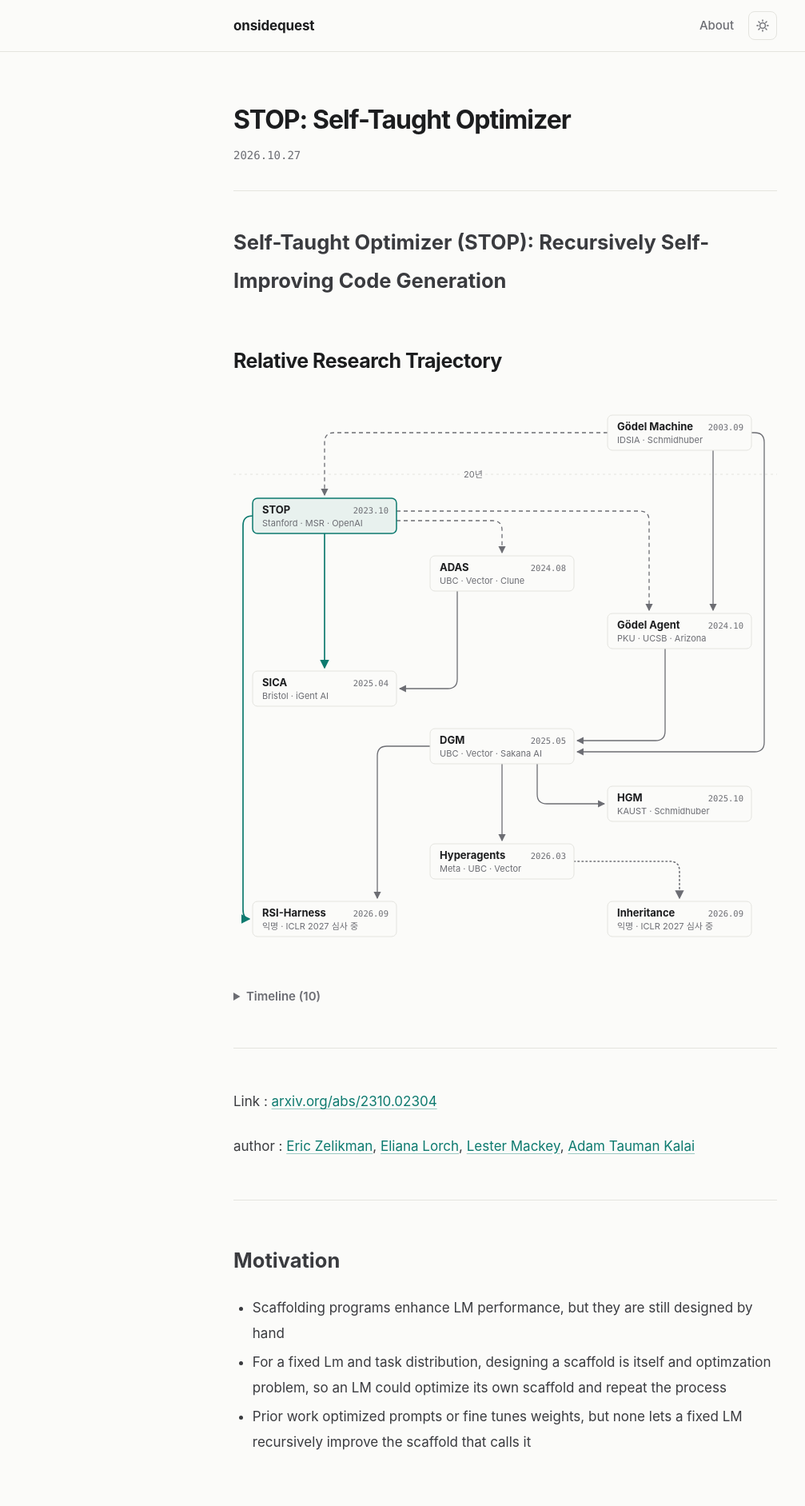
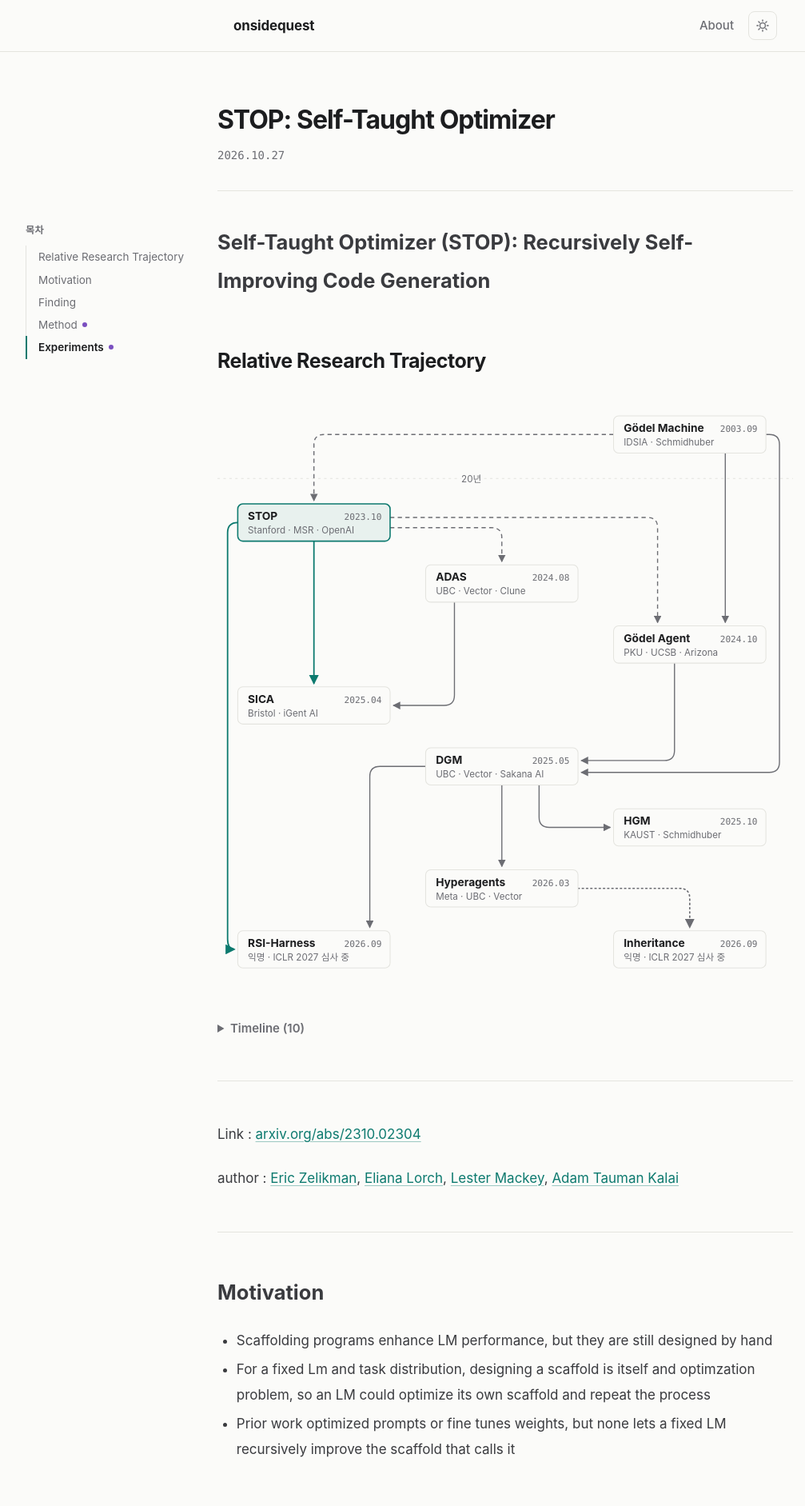
Before and after one commit to onsidequest/onsidequest.github.io, a Jekyll site: the page built from _posts/2026-10-27-stop.md, in a window 1280 px wide. Shown: the top 1883 px of the page at 80% size, without its empty margins (8-1015 px from the left). Built offline with Jekyll 4.4.1, drawn with Linux system fonts in a browser that asks for light colours; some web fonts are replaced; comment, search, counter and statistics services are not loaded.

Commit message:
Add sticky table of contents and AI-written margin marker to posts
Wide screens get a three-column post layout: a table of contents on the
left that highlights the current section, and a bar in the right margin
next to AI-written sections. Narrow screens keep the boxed style.
Mark the STOP post's Method and Experiments as AI-written.

Co-Authored-By: Claude Opus 5.5 <noreply@anthropic.com>

```diff
--- a/_layouts/default.html
+++ b/_layouts/default.html
@@ -5,7 +5,7 @@
 </head>
 <body>
   {% include header.html %}
-  <main class="container">
+  <main class="container{% if page.layout == 'post' %} container-post{% endif %}">
     {{ content }}
   </main>
   {% include footer.html %}
--- a/_layouts/post.html
+++ b/_layouts/post.html
@@ -7,9 +7,13 @@ layout: default
     <time datetime="{{ page.date | date_to_xmlschema }}">{{ page.date | date: '%Y.%m.%d' }}</time>
   </header>
 
-  <div class="prose">
-    {{ content }}
+  <div class="post-body">
+    <nav class="toc" aria-label="목차" hidden></nav>
+    <div class="prose">
+      {{ content }}
+    </div>
   </div>
 
   {% include comments.html %}
 </article>
+<script src="{{ '/assets/js/post.js' | relative_url }}" defer></script>
--- a/_posts/2026-10-27-stop.md
+++ b/_posts/2026-10-27-stop.md
@@ -43,6 +43,8 @@ author : [Eric Zelikman](https://arxiv.org/search/cs?searchtype=author&query=Zel
   - Improvers that ignore budget score higher, so the selection step favors them
   - Budget constraints are removed for simplication
   - The sandbox is disabled in 0.42% of GPT-4 generations versus 0.12% for GPT-3.5
+
+<div class="ai-written" markdown="1">
 
 ## Method
 
@@ -125,3 +127,5 @@ author : [Eric Zelikman](https://arxiv.org/search/cs?searchtype=author&query=Zel
 | GPT-3.5 | 0.12% (0.07–0.21%) | 0.17% (0.11–0.27%) |
 
 *Table 2 of the paper, with 95% Wilson confidence intervals. Adding a warning to the seed did not lower the rate.*
+
+</div>
--- a/assets/css/main.css
+++ b/assets/css/main.css
@@ -422,6 +422,141 @@ button:focus-visible {
 
 .prose .ai-written > :first-child {
   margin-top: 0;
+}
+
+/* post.js가 넣는 오른쪽 여백 표시. 넓은 화면에서만 보인다 */
+.ai-rail {
+  display: none;
+}
+
+/* ---------- Post side columns ---------- */
+.toc {
+  display: none;
+}
+
+@media (min-width: 1240px) {
+  .container-post {
+    max-width: calc(var(--content-width) + 2 * 260px);
+  }
+
+  .container-post .post-header,
+  .container-post .comments {
+    max-width: var(--content-width);
+    margin-left: auto;
+    margin-right: auto;
+  }
+
+  .post-body {
+    display: grid;
+    grid-template-columns: minmax(0, 1fr) minmax(0, var(--content-width)) minmax(0, 1fr);
+    column-gap: 40px;
+  }
+
+  .post-body > .prose {
+    grid-column: 2;
+    grid-row: 1;
+  }
+
+  /* 왼쪽 목차 */
+  .toc:not([hidden]) {
+    display: block;
+    grid-column: 1;
+    grid-row: 1;
+    align-self: start;
+    position: sticky;
+    top: 32px;
+    max-height: calc(100vh - 64px);
+    overflow-y: auto;
+    font-size: 13.5px;
+    line-height: 1.5;
+  }
+
+  .toc-title {
+    margin: 0 0 10px;
+    color: var(--muted);
+    font-size: 12px;
+    font-weight: 600;
+    letter-spacing: 0.04em;
+  }
+
+  .toc ol {
+    margin: 0;
+    padding: 0;
+    list-style: none;
+    border-left: 1px solid var(--border);
+  }
+
+  .toc li a {
+    display: block;
+    margin-left: -1px;
+    padding: 4px 0 4px 14px;
+    border-left: 2px solid transparent;
+    color: var(--muted);
+  }
+
+  .toc li.toc-sub a {
+    padding-left: 26px;
+    font-size: 13px;
+  }
+
+  .toc li a:hover {
+    color: var(--fg);
+    text-decoration: none;
+  }
+
+  .toc li a[aria-current] {
+    border-left-color: var(--accent);
+    color: var(--fg);
+    font-weight: 600;
+  }
+
+  /* AI가 쓴 챕터는 목차에도 점으로 표시 */
+  .toc li.toc-ai a::after {
+    content: "";
+    display: inline-block;
+    width: 6px;
+    height: 6px;
+    margin-left: 6px;
+    border-radius: 50%;
+    background: var(--hl-builtin);
+    vertical-align: 2px;
+  }
+
+  /* 오른쪽 여백에 AI 작성 구간을 막대로 표시하고, 박스는 걷어낸다 */
+  .has-ai-rail .prose .ai-written {
+    padding: 0;
+    border: 0;
+    border-radius: 0;
+    background: none;
+  }
+
+  .has-ai-rail .prose .ai-written::before {
+    content: none;
+  }
+
+  .has-ai-rail .ai-rail {
+    display: block;
+    position: absolute;
+    top: 0;
+    bottom: 0;
+    left: calc(100% + 40px);
+    width: 120px;
+    border-left: 3px solid var(--hl-builtin);
+  }
+
+  .ai-rail-label {
+    position: sticky;
+    top: 32px;
+    display: inline-block;
+    margin-left: 12px;
+    padding: 1px 10px;
+    border-radius: 999px;
+    background: var(--hl-builtin);
+    color: var(--bg);
+    font-size: 12px;
+    font-weight: 600;
+    line-height: 1.6;
+  }
 }
 
 .prose hr {
--- /dev/null
+++ b/assets/js/post.js
@@ -0,0 +1,69 @@
+(function () {
+  var prose = document.querySelector('.post-body .prose');
+  if (!prose) return;
+
+  // 오른쪽 여백에 AI 작성 구간 표시. 넓은 화면에서만 CSS가 보여 준다
+  var aiBlocks = prose.querySelectorAll('.ai-written');
+  aiBlocks.forEach(function (block) {
+    var rail = document.createElement('div');
+    rail.className = 'ai-rail';
+    rail.setAttribute('aria-hidden', 'true');
+    rail.innerHTML = '<span class="ai-rail-label">AI 작성</span>';
+    block.appendChild(rail);
+  });
+  if (aiBlocks.length) document.documentElement.classList.add('has-ai-rail');
+
+  // 왼쪽 목차. 맨 앞의 h1은 논문 제목이라 뺀다
+  var toc = document.querySelector('.post-body .toc');
+  var headings = Array.prototype.filter.call(
+    prose.querySelectorAll('h1[id], h2[id], h3[id]'),
+    function (h, i) { return !(i === 0 && h.tagName === 'H1' && h === prose.firstElementChild); }
+  );
+  if (!toc || headings.length < 2) return;
+
+  var list = document.createElement('ol');
+  var links = headings.map(function (h) {
+    var li = document.createElement('li');
+    li.className = 'toc-' + (h.tagName === 'H3' ? 'sub' : 'top');
+    if (h.closest('.ai-written')) li.classList.add('toc-ai');
+    var a = document.createElement('a');
+    a.href = '#' + h.id;
+    a.textContent = h.textContent;
+    li.appendChild(a);
+    list.appendChild(li);
+    return a;
+  });
+  var title = document.createElement('p');
+  title.className = 'toc-title';
+  title.textContent = '목차';
+  toc.appendChild(title);
+  toc.appendChild(list);
+  toc.hidden = false;
+
+  // 화면 위쪽 기준선을 지난 마지막 제목을 지금 읽는 챕터로 본다
+  var current = -1;
+  function update() {
+    var line = window.innerHeight * 0.25;
+    var index = -1;
+    for (var i = 0; i < headings.length; i++) {
+      if (headings[i].getBoundingClientRect().top <= line) index = i;
+      else break;
+    }
+    if (window.innerHeight + window.scrollY >= document.documentElement.scrollHeight - 2) {
+      index = headings.length - 1;
+    }
+    if (index === current) return;
+    if (current >= 0) links[current].removeAttribute('aria-current');
+    if (index >= 0) links[index].setAttribute('aria-current', 'true');
+    current = index;
+  }
+
+  var ticking = false;
+  window.addEventListener('scroll', function () {
+    if (ticking) return;
+    ticking = true;
+    requestAnimationFrame(function () { ticking = false; update(); });
+  }, { passive: true });
+  window.addEventListener('resize', update);
+  update();
+})();
```
